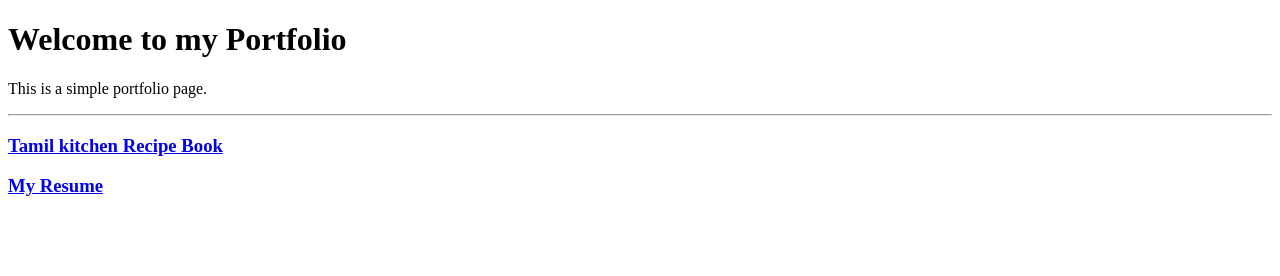
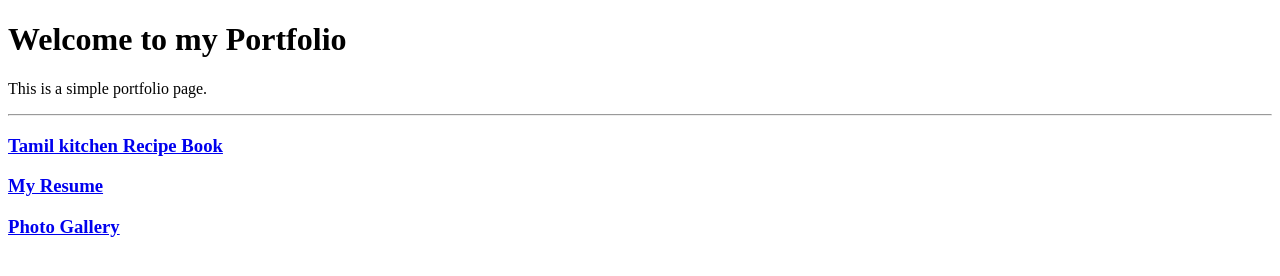
Before and after one commit to VinothaAppDev/vinothaappdev.github.io, a plain HTML site: page index.html in a window 1280 px wide. Drawn offline with Linux system fonts and the light colour scheme.

Commit message:
updated the photo page with the main index

```diff
--- a/index.html
+++ b/index.html
@@ -11,5 +11,6 @@
     <hr>
     <h3><a href="./Recipe_book/index.html">Tamil kitchen Recipe Book</a></h3>
     <h3><a href="./Resume/index.html">My Resume</a></h3>
+    <h3><a href="./Photo_Gallery/index.html">Photo Gallery</a></h3>
 </body>
 </html>
```
